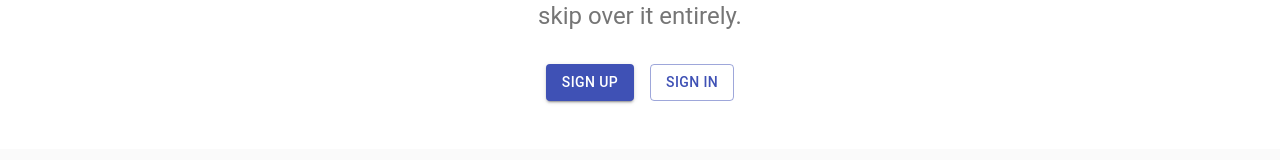
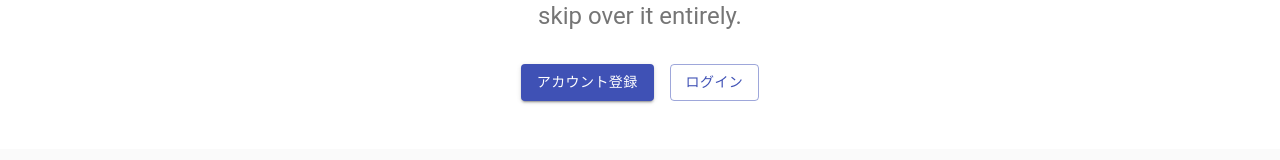
Before and after one commit to ymst-yu/Compass, a React (Create React App) app: page / in a window 1280 px wide. Shown: the part 317-477 px from the top of the page. Built offline with nearby package versions, Linux system fonts and the light colour scheme; no server answers.

Commit message:
[Fix] ファイル名、関数名などのSignInをLoginに名前変更

```diff
--- a/src/App.tsx
+++ b/src/App.tsx
@@ -80,12 +80,12 @@ const App: React.FC = () => {
               <Grid container spacing={2} justify="center">
                 <Grid item>
                   <Button variant="contained" color="primary" onClick={() => history.push("/signup")}>
-                    Sign up
+                    アカウント登録
                   </Button>
                 </Grid>
                 <Grid item>
                   <Button variant="outlined" color="primary" onClick={() => history.push("/signin")}>
-                    Sign in
+                    ログイン
                   </Button>
                 </Grid>
               </Grid>
--- a/src/features/authentication/SignIn.tsx
+++ b/src/features/authentication/Login.tsx
@@ -1,7 +1,7 @@
 import React, { useState, useCallback } from "react";
 import { AppDispatch } from "../../app/store";
 import { useDispatch } from "react-redux";
-import { signIn } from "./operation";
+import { login } from "./operation";
 
 import Avatar from "@material-ui/core/Avatar";
 import Button from "@material-ui/core/Button";
@@ -48,7 +48,7 @@ const useStyles = makeStyles((theme) => ({
   },
 }));
 
-const SignIn: React.FC = () => {
+const Login: React.FC = () => {
   const classes = useStyles();
   const dispatch: AppDispatch = useDispatch();
 
@@ -70,7 +70,7 @@ const SignIn: React.FC = () => {
   const handleSubmit = useCallback(
     (e: React.MouseEvent<HTMLInputElement>) => {
       e.preventDefault();
-      dispatch(signIn(inputEmail, inputPassword));
+      dispatch(login(inputEmail, inputPassword));
     },
     [inputEmail, inputPassword, dispatch]
   );
@@ -85,7 +85,7 @@ const SignIn: React.FC = () => {
             <LockOutlinedIcon />
           </Avatar>
           <Typography component="h1" variant="h5">
-            Sign in
+            ログイン
           </Typography>
           <form className={classes.form} noValidate>
             <TextField
@@ -115,18 +115,18 @@ const SignIn: React.FC = () => {
             <FormControlLabel control={<Checkbox value="remember" color="primary" />} label="Remember me" />
             <div onClick={handleSubmit}>
               <Button type="submit" fullWidth variant="contained" color="primary" className={classes.submit}>
-                Sign In
+                ログイン
               </Button>
             </div>
             <Grid container>
-              <Grid item xs>
+              <Grid item xs={12}>
                 <Link href="/password/reset" variant="body2">
-                  Forgot password?
+                  パスワードを忘れた場合
                 </Link>
               </Grid>
-              <Grid item>
+              <Grid item xs={12}>
                 <Link href="/signup" variant="body2">
-                  {"Don't have an account? Sign Up"}
+                  アカウントをお持ちでない場合
                 </Link>
               </Grid>
             </Grid>
@@ -140,4 +140,4 @@ const SignIn: React.FC = () => {
   );
 };
 
-export default SignIn;
+export default Login;
--- a/src/features/authentication/PasswordReset.tsx
+++ b/src/features/authentication/PasswordReset.tsx
@@ -7,8 +7,6 @@ import Avatar from "@material-ui/core/Avatar";
 import Button from "@material-ui/core/Button";
 import CssBaseline from "@material-ui/core/CssBaseline";
 import TextField from "@material-ui/core/TextField";
-import FormControlLabel from "@material-ui/core/FormControlLabel";
-import Checkbox from "@material-ui/core/Checkbox";
 import Link from "@material-ui/core/Link";
 import Paper from "@material-ui/core/Paper";
 import Box from "@material-ui/core/Box";
--- a/src/features/authentication/SignUp.tsx
+++ b/src/features/authentication/SignUp.tsx
@@ -1,7 +1,5 @@
 import React, { useState, useCallback } from "react";
-import { AppDispatch } from "../../app/store";
 import { Copyright } from "../../components";
-import { useDispatch } from "react-redux";
 import { signUp } from "./operation";
 
 import Avatar from "@material-ui/core/Avatar";
@@ -38,7 +36,6 @@ const useStyles = makeStyles((theme) => ({
 
 const SignUp: React.FC = () => {
   const classes = useStyles();
-  const dispatch: AppDispatch = useDispatch();
 
   const [inputUsername, setInputUsername] = useState("");
   const [inputEmail, setInputEmail] = useState("");
@@ -78,7 +75,7 @@ const SignUp: React.FC = () => {
           <LockOutlinedIcon />
         </Avatar>
         <Typography component="h1" variant="h5">
-          アカウント作成
+          アカウント登録
         </Typography>
         <form className={classes.form} noValidate>
           <Grid container spacing={2}>
@@ -127,8 +124,8 @@ const SignUp: React.FC = () => {
           </div>
           <Grid container justify="flex-end">
             <Grid item>
-              <Link href="/signin" variant="body2">
-                既にアカウントをお持ちの場合はこちら
+              <Link href="/login" variant="body2">
+                アカウントをお持ちの場合
               </Link>
             </Grid>
           </Grid>
--- a/src/features/authentication/authenticationSlice.ts
+++ b/src/features/authentication/authenticationSlice.ts
@@ -29,7 +29,7 @@ export const authenticationSlice = createSlice({
   name: "authentication",
   initialState,
   reducers: {
-    signInAction: (state, action) => {
+    loginAction: (state, action) => {
       state.isSignedIn = true;
       state.uid = action.payload.uid;
     },
@@ -41,7 +41,7 @@ export const authenticationSlice = createSlice({
   },
 });
 
-export const { signInAction, signOutAction } = authenticationSlice.actions;
+export const { loginAction, signOutAction } = authenticationSlice.actions;
 
 export const selectIsSignedIn = (state: RootState): UserInitialState["isSignedIn"] => state.user.isSignedIn;
 
--- a/src/features/authentication/operation.ts
+++ b/src/features/authentication/operation.ts
@@ -1,10 +1,10 @@
 import { AppDispatch } from "../../app/store";
 import { auth, db, FirebaseTimestamp } from "../../firebaseConfig";
 import { isValidRequiredInput, isValidEmailtFormat } from "../../functions/common";
-import { signInAction, signOutAction } from "./authenticationSlice";
+import { loginAction, signOutAction } from "./authenticationSlice";
 import firebase from "firebase/app";
 
-export interface SignInActionState {
+export interface LoginActionState {
   uid: string;
 }
 
@@ -16,7 +16,7 @@ export interface SignUpUserState {
   created_at: firebase.firestore.Timestamp;
 }
 
-export interface SignInUserState {
+export interface LoginUserState {
   updated_at: firebase.firestore.Timestamp;
 }
 
@@ -27,10 +27,10 @@ export const listenAuthState = () => {
   return async (dispatch: AppDispatch) => {
     auth.onAuthStateChanged((user) => {
       if (user) {
-        const signInActionState: SignInActionState = {
+        const loginActionState: LoginActionState = {
           uid: user.uid,
         };
-        dispatch(signInAction(signInActionState));
+        dispatch(loginAction(loginActionState));
       } else {
         window.location.href = "/";
       }
@@ -92,9 +92,9 @@ export const signUp = (username: string, email: string, password: string): boole
 };
 
 /** ==============
- * Sign in
+ * Login
  =============== */
-export const signIn = (email: string, password: string) => {
+export const login = (email: string, password: string) => {
   return async (): Promise<boolean | void> => {
     if (!isValidRequiredInput(email, password)) {
       alert("メールアドレスまたはパスワードが正しくありません。");
@@ -105,7 +105,7 @@ export const signIn = (email: string, password: string) => {
       if (user) {
         const uid = user.uid;
         const timestamp = FirebaseTimestamp.now();
-        const signInUserData: SignInUserState = {
+        const signInUserData: LoginUserState = {
           updated_at: timestamp,
         };
         await db.collection("users").doc(uid).set(signInUserData, { merge: true });
--- a/src/index.tsx
+++ b/src/index.tsx
@@ -9,7 +9,7 @@ import { Route, Switch, BrowserRouter } from "react-router-dom";
 // import react components
 import Auth from "./Auth";
 import App from "./App";
-import SignIn from "./features/authentication/SignIn";
+import Login from "./features/authentication/Login";
 import SignUp from "./features/authentication/SignUp";
 import PasswordReset from "./features/authentication/PasswordReset";
 import { Home } from "./components";
@@ -20,7 +20,7 @@ ReactDOM.render(
       <BrowserRouter>
         <Switch>
           <Route exact path="/" component={App} />
-          <Route exact path="/signin" component={SignIn} />
+          <Route exact path="/login" component={Login} />
           <Route exact path="/signup" component={SignUp} />
           <Route exact path="/password/reset" component={PasswordReset} />
           <Auth>
```
